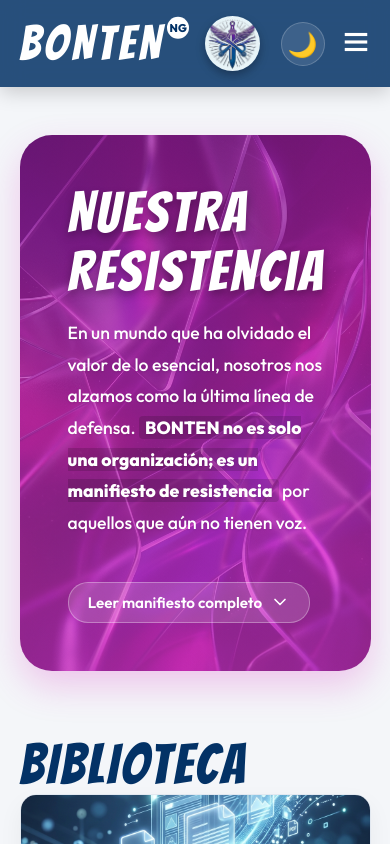
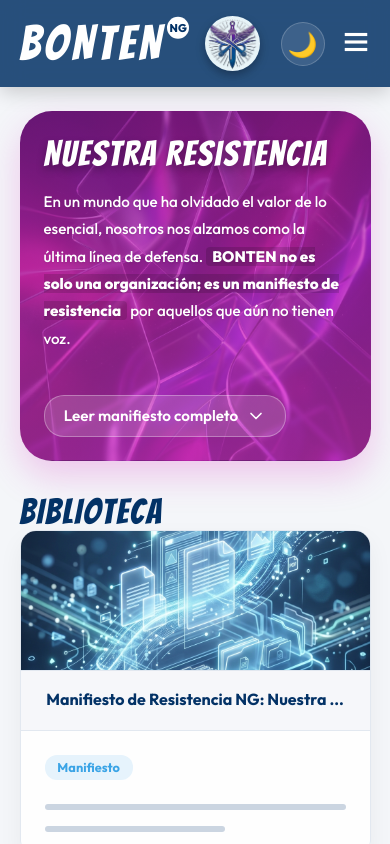
Before and after one commit to frankitoromas-tech/Bonten, a React (Vite) app: page / in a window 390 px wide. Shown: the top 844 px of the page. Built offline with nearby package versions, Linux system fonts and the light colour scheme.

Commit message:
Corregido problema de desbordamiento horizontal en el Hero y tarjetas en dispositivos muy pequeños

```diff
--- a/src/index.css
+++ b/src/index.css
@@ -816,7 +816,7 @@
     .leader-card {
         flex-direction: column;
         text-align: center;
-        padding: 2rem;
+        padding: 1.5rem;
         gap: 1.5rem;
     }
     .leader-info {
@@ -831,7 +831,26 @@
         justify-content: center;
     }
     .leader-name {
-        font-size: 3.5rem;
+        font-size: 2.8rem;
+        word-wrap: break-word;
+    }
+
+    .layout-container {
+        padding: 1.5rem 5%;
+        gap: 2rem;
+    }
+
+    .box-card {
+        padding: 1.5rem;
+    }
+
+    .section-title {
+        font-size: 2.2rem;
+        word-wrap: break-word;
+    }
+
+    .text-lines p {
+        font-size: 0.95rem;
     }
 
     .navbar {
```
